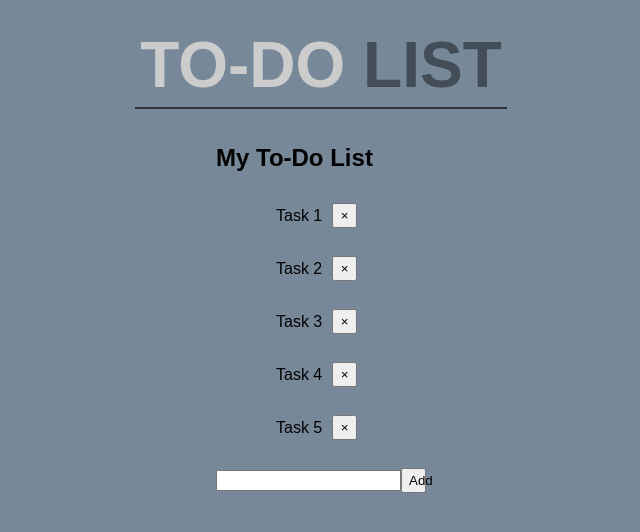
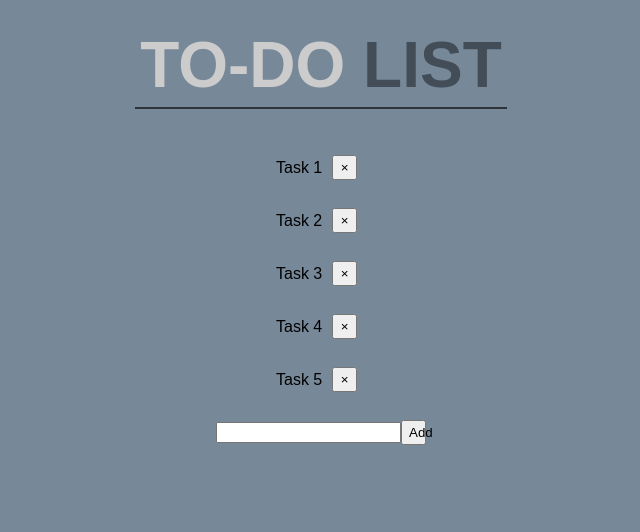
Before and after one commit to kncichosz/TO-DO-React, a React (Create React App) app: page / in a window 1280 px wide. Shown: the top 532 px of the page, without its empty margins (319-959 px from the left). Built offline with nearby package versions, Linux system fonts and the light colour scheme; the HTML template or start-up script is replaced by a standard one.

Commit message:
Update App.js

```diff
--- a/src/App.js
+++ b/src/App.js
@@ -20,10 +20,10 @@ function ToDoForm(props) {
   );
 }
 
-function TasksList() {
+function TasksList(props) {
   //false means that the task is not completed yet
   const initialTasks = {
-    title: "My To-Do List",
+    title: props.title,
     tasks: [
       { name: "Task 1", completed: false },
       { name: "Task 2", completed: false },
@@ -95,6 +95,8 @@ function Header() {
 }
 
 function Main() {
+  const initialLists = ["My To-Do List", "Test"];
+
   return (
     <main>
       <TasksList />
```
